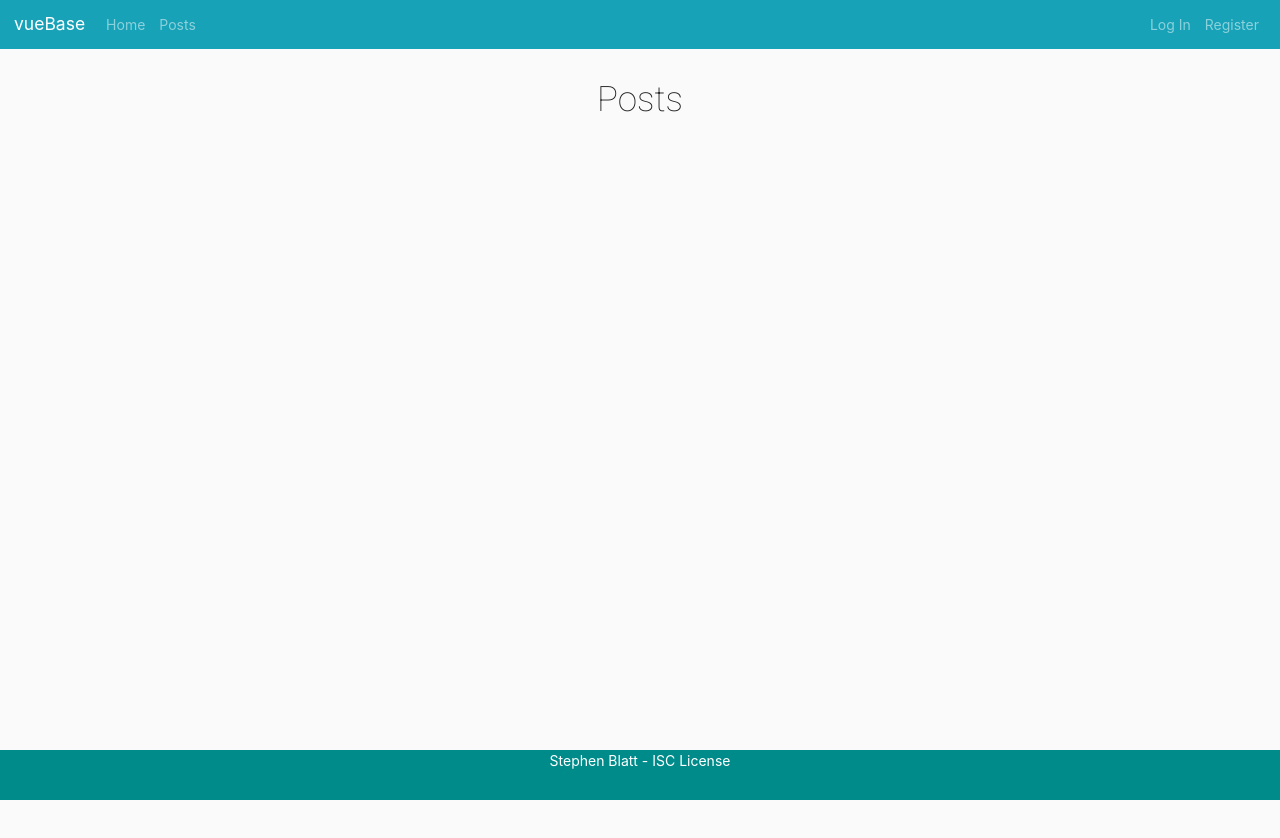
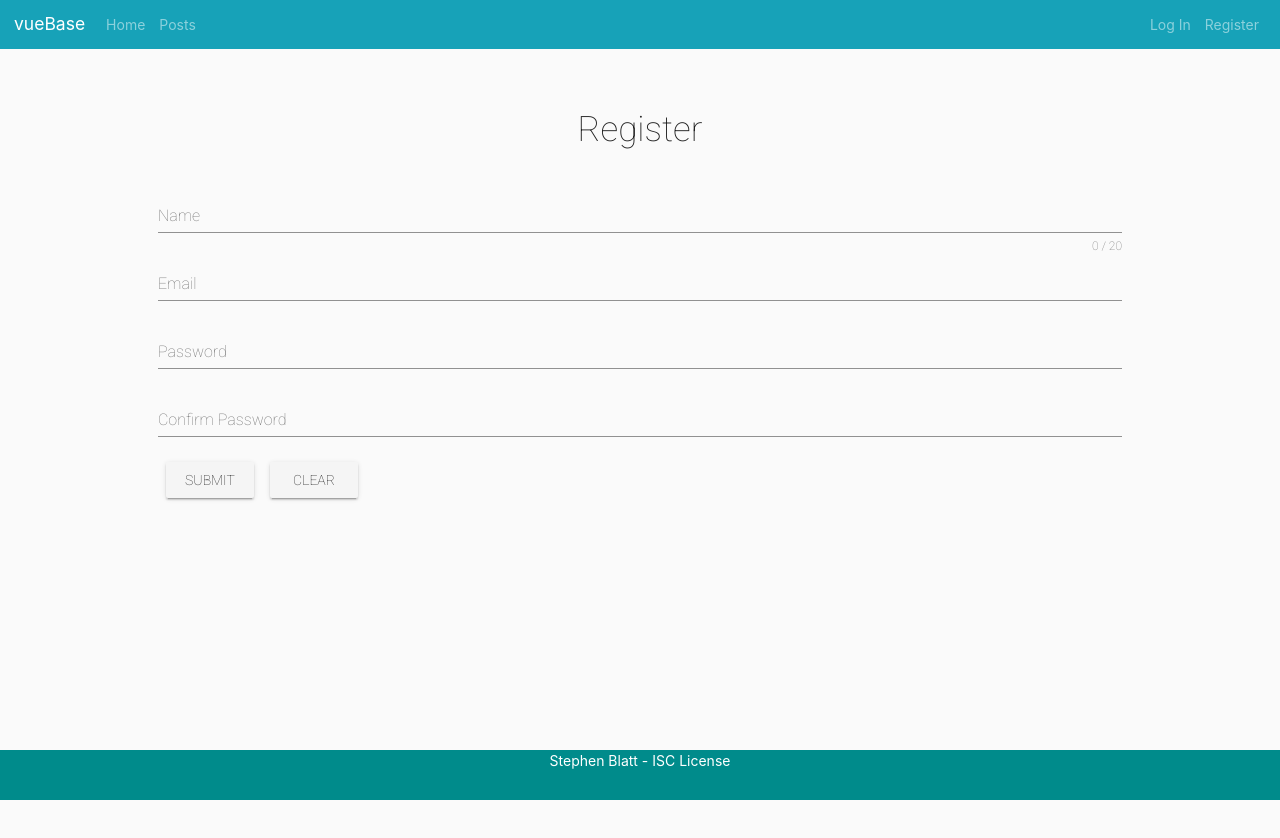
Before and after one commit to sblattj/vueBase, a Vue app: page /#/posts in a window 1280 px wide. Shown: the top 838 px of the page. Built offline with nearby package versions, Linux system fonts and the light colour scheme.

Commit message:
Started implementation of posts page

```diff
--- a/controllers/users.js
+++ b/controllers/users.js
@@ -1,4 +1,5 @@
 const User = require ('../models/User.js');
+const Post = require ('../models/Post.js');
 
 const passportJWT = require('passport-jwt');
 const jwt = require('jsonwebtoken');
@@ -31,6 +32,11 @@ module.exports.controller = (app) => {
         });
     });
 
+    //make post
+    app.post('/users/post', (req, res) => {
+        // const
+    });
+
     //login a user
     app.post('/users/login', (req, res) => {
         if (req.body.email && req.body.password) {
--- a/src/components/Posts.vue
+++ b/src/components/Posts.vue
@@ -1,15 +1,90 @@
 <template>
   <div>
-    <h1 class="posts">Posts</h1>
+    <div class="postsPage">
+      <h1 class="postsHeader">Register</h1>
+      <v-form v-model="valid" ref="form" lazy-validation>
+        <v-text-field v-model="name" :rules="nameRules" :counter="20" label="Name" required></v-text-field>
+        <v-text-field v-model="email" :rules="emailRules" label="Email" required></v-text-field>
+        <v-text-field v-model="password" :rules="passwordRules" label="Password" required></v-text-field>
+        <v-text-field name="input-7-1" label="Confirm Password" v-model="confirm_password"></v-text-field>
+        <v-btn @click="submit" :disabled="!valid">Submit</v-btn>
+        <v-btn @click="clear">Clear</v-btn>
+        <v-alert :value="regSuc" type="success">
+          Registration Successful
+        </v-alert>
+        <v-alert :value="regFail" type="error">
+          Registration Error
+        </v-alert>
+        <v-alert :value="invForm" type="error">
+          Invalid Form
+        </v-alert>
+      </v-form>
+    </div>
 
   </div>
 
 </template>
 
 <style scoped>
-  .posts {
+  .postsHeader {
     padding: 30px;
     text-align: center;
   }
 
+  .postsPage {
+      margin: auto;
+      width: 80%;
+      padding: 30px;
+  }
+
 </style>
+
+<script>
+import axios from 'axios';
+  export default {
+    data: () => ({
+      valid: true,
+      postSuc: false,
+      postFail: false,
+      invForm: false,
+      email: '',
+      name: '',
+      password: ''
+    }),
+    methods: {
+      submit () {
+        if (this.$refs.form.validate()) {
+          return axios ({
+            data: {
+              name: this.name,
+              email: this.email,
+              password: this.password
+            },
+            method: 'post',
+            url: 'http://localhost:8081/users/posts',
+            headers: {
+              'Content-type': 'application/json',
+            },
+          })
+          .then(() => {
+            this.postSuc = true;
+            const self = this;
+            setTimeout(function() {
+              self.$router.push({ name: 'Login' })
+            }, 2000);
+
+          })
+          .catch((error) => {
+            this.postFail = true;
+          })
+        } else {
+          this.invForm = true;
+        }
+      },
+      clear() {
+        this.$refs.form.reset()
+      }
+    }
+  }
+
+</script>
```
Also changed, not shown: models/Post.js (added, +12 -0 lines), package.json (+17 -17 lines), 1 other file (tests, documents, lock files or other folders).
